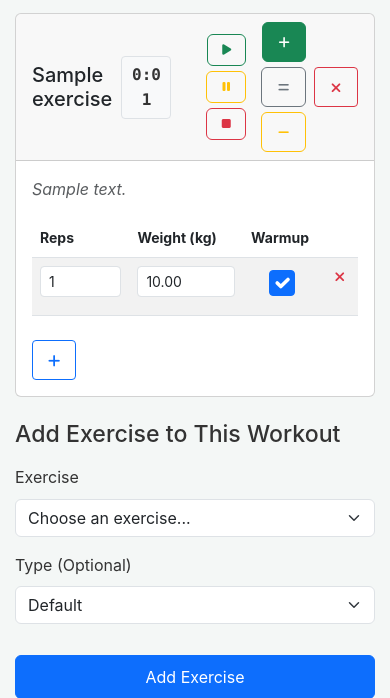
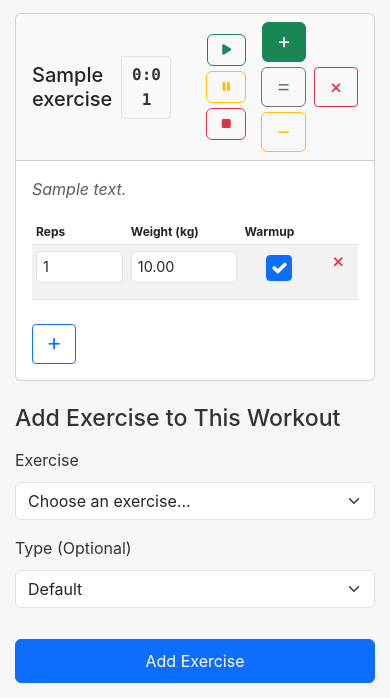
Before and after one commit to ElmarGeerlings/gymapp, a Django app: page /workouts/1/ in a window 390 px wide. Shown: the part 522-1220 px from the top of the page. Run offline with Django 5.2, Linux system fonts and the light colour scheme; a user stored in the database is signed in; tables that the repository leaves empty hold one stand-in row (values such as "Sample post").

Commit message:
Add README.md for Gainz Workout Tracker with project overview, tech stack, key features, and REST API details. Update workout detail mobile template and JavaScript for improved table header styling and mobile responsiveness.

```diff
--- a/gainz/static/gainz.js
+++ b/gainz/static/gainz.js
@@ -1049,11 +1049,11 @@ async function addSet(event) {
                     <table class="table table-sm table-striped">
                         <thead>
                             <tr>
-                                <th width="100">Reps</th>
-                                <th width="120">Weight (kg)</th>
-                                <th width="80">Warmup</th>
-                                <th width="60">Done</th>
-                                <th width="40"></th>
+                                <th class="set-header-reps">Reps</th>
+                                <th class="set-header-weight">Weight</th>
+                                <th class="set-header-warmup">Warmup</th>
+                                <th class="set-header-done">Done</th>
+                                <th class="set-header-actions"></th>
                             </tr>
                         </thead>
                         <tbody class="sets-tbody"></tbody>
--- a/gainz/static/styles.css
+++ b/gainz/static/styles.css
@@ -1471,15 +1471,39 @@ html {
 /* Mobile adjustments for workout set inputs */
 @media (max-width: 575.98px) {
     .sets-container .set-reps-input {
-        min-width: 72px;
+        min-width: 40px;
     }
 
     .sets-container .set-weight-input {
-        min-width: 78px;
+        min-width: 50px;
     }
 
-    .sets-container table th:first-child,
-    .sets-container td.set-reps {
-        min-width: 90px;
+    .sets-container table th,
+    .sets-container table td {
+        padding: 6px 4px;
+    }
+
+    .sets-container table th {
+        font-size: 0.75rem;
+        white-space: normal;
+        line-height: 1.1;
+    }
+
+    .sets-container .form-control-sm {
+        padding: 4px 6px;
+        font-size: 0.9rem;
+    }
+
+    .sets-container .set-header-warmup,
+    .sets-container .set-header-done,
+    .sets-container .set-header-actions,
+    .sets-container td.set-warmup,
+    .sets-container td.text-center {
+        text-align: center;
+        width: 42px;
+    }
+
+    .sets-container .set-header-weight {
+        max-width: 62px;
     }
 }
```
Also changed, not shown: gainz/templates/workout_detail_mobile.html (+5 -5 lines), README.md (added).
